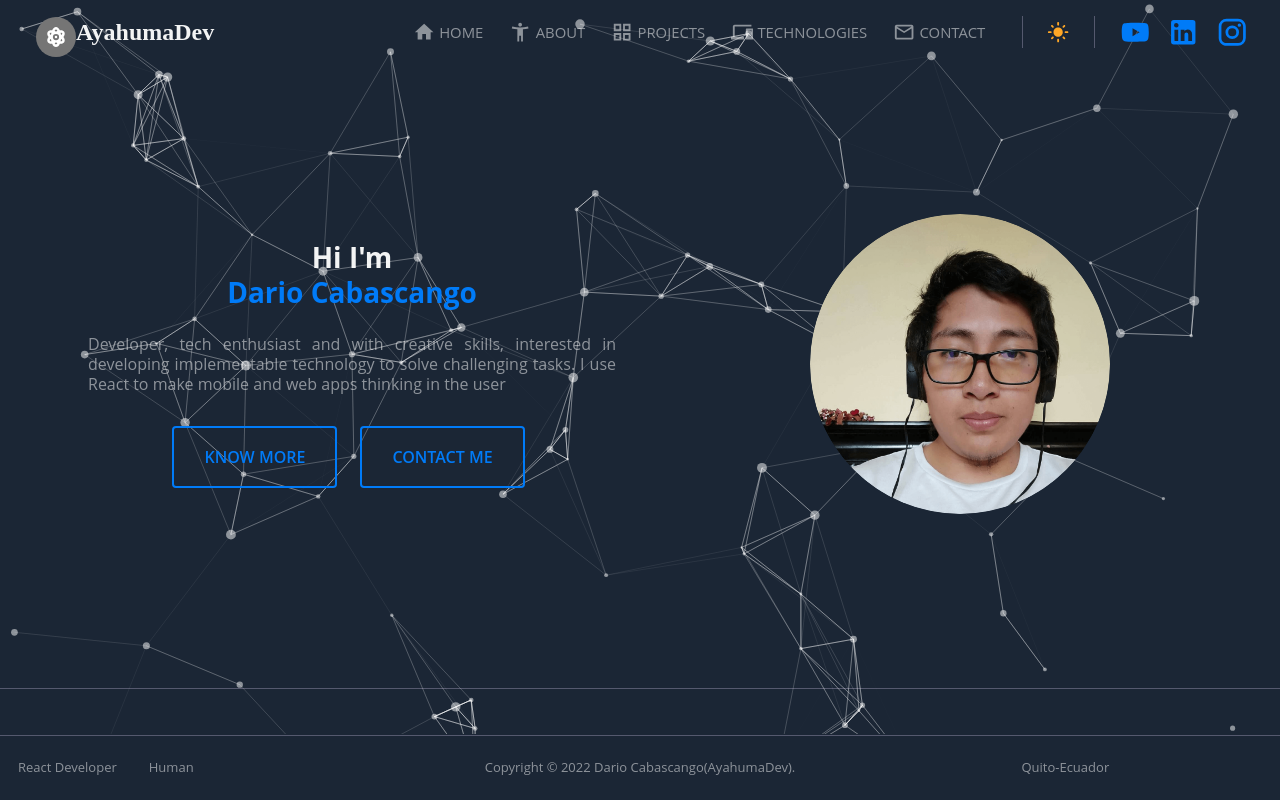
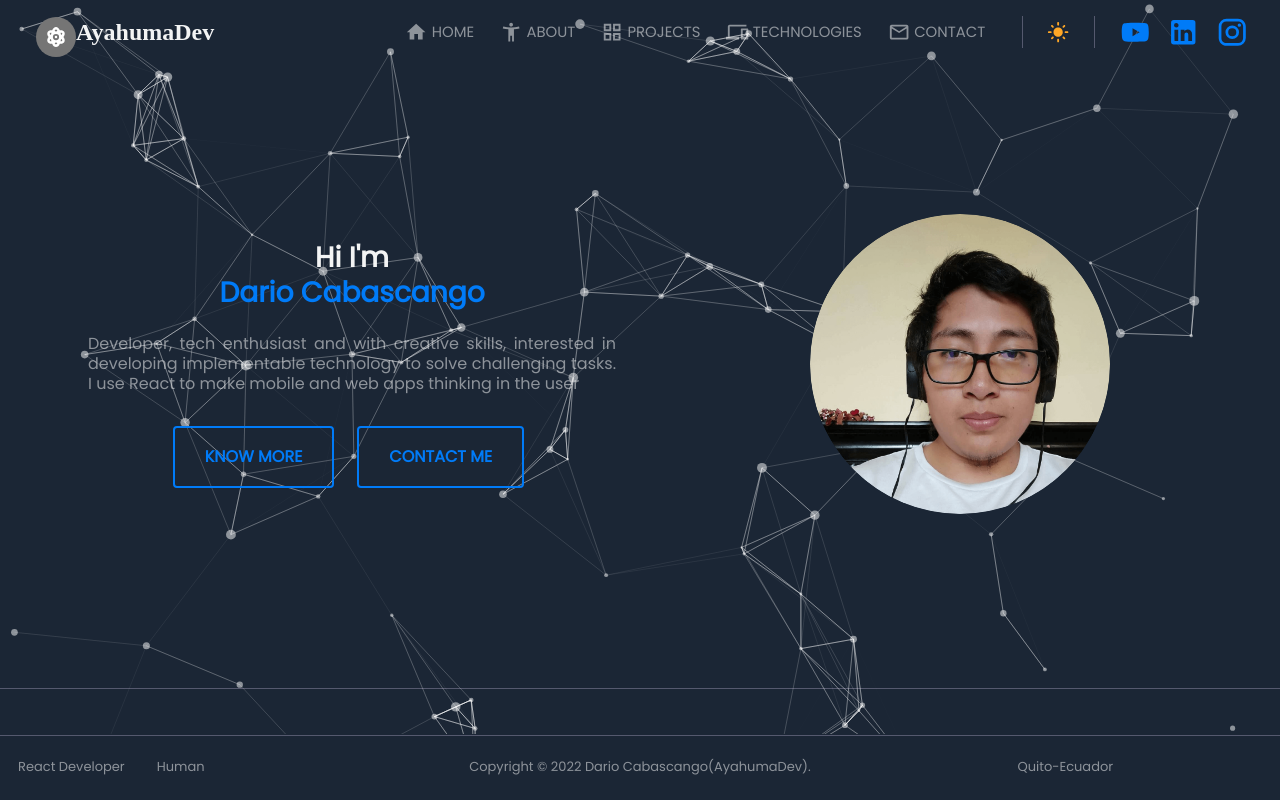
Before and after one commit to DarioCabas/portfolio, a Next.js app: page / in a window 1280 px wide. Shown: the top 800 px of the page. Built offline with nearby package versions, Linux system fonts and the light colour scheme.

Commit message:
add new font

```diff
--- /dev/null
+++ b/src/pages/_document.tsx
@@ -0,0 +1,17 @@
+import { Html, Head, Main, NextScript } from 'next/document'
+
+export default function Document() {
+    return (
+        <Html>
+            <Head>
+                <link rel="preconnect" href="https://fonts.googleapis.com" />
+                <link rel="preconnect" href="https://fonts.gstatic.com" crossOrigin="true" />
+                <link href="https://fonts.googleapis.com/css2?family=Poppins&display=swap" rel="stylesheet" />
+            </Head>
+            <body>
+                <Main />
+                <NextScript />
+            </body>
+        </Html>
+    )
+}
--- a/src/theme/typography.ts
+++ b/src/theme/typography.ts
@@ -1,5 +1,5 @@
 const typography = {
-  fontFamily: '"Open Sans", sans-serif',
+  fontFamily: ['Poppins', 'sans-serif'].join(','),
   fontSize: 13,
   fontWeightLight: 300,
   fontWeightRegular: 400,
```
